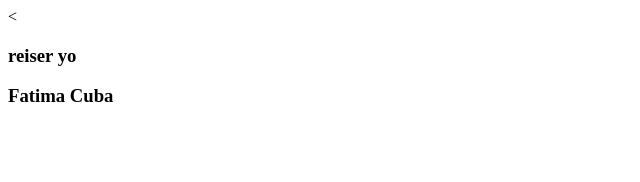
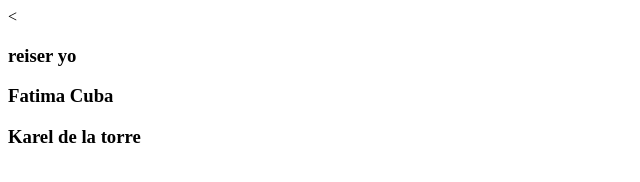
Before and after one commit to senati2025/node.js, a plain HTML site: page index.html in a window 1280 px wide. Shown: the whole page, without its empty margins (0-640 px from the left). Drawn offline with Linux system fonts and the light colour scheme.

Commit message:
data1
commit

```diff
--- a/index.html
+++ b/index.html
@@ -12,6 +12,7 @@
     <body>
         <h3> reiser yo </h3>
         <h3> Fatima Cuba</h3>
+        <h3> Karel de la torre</h3>
 
         <script src="" async defer></script>
     </body>
```
